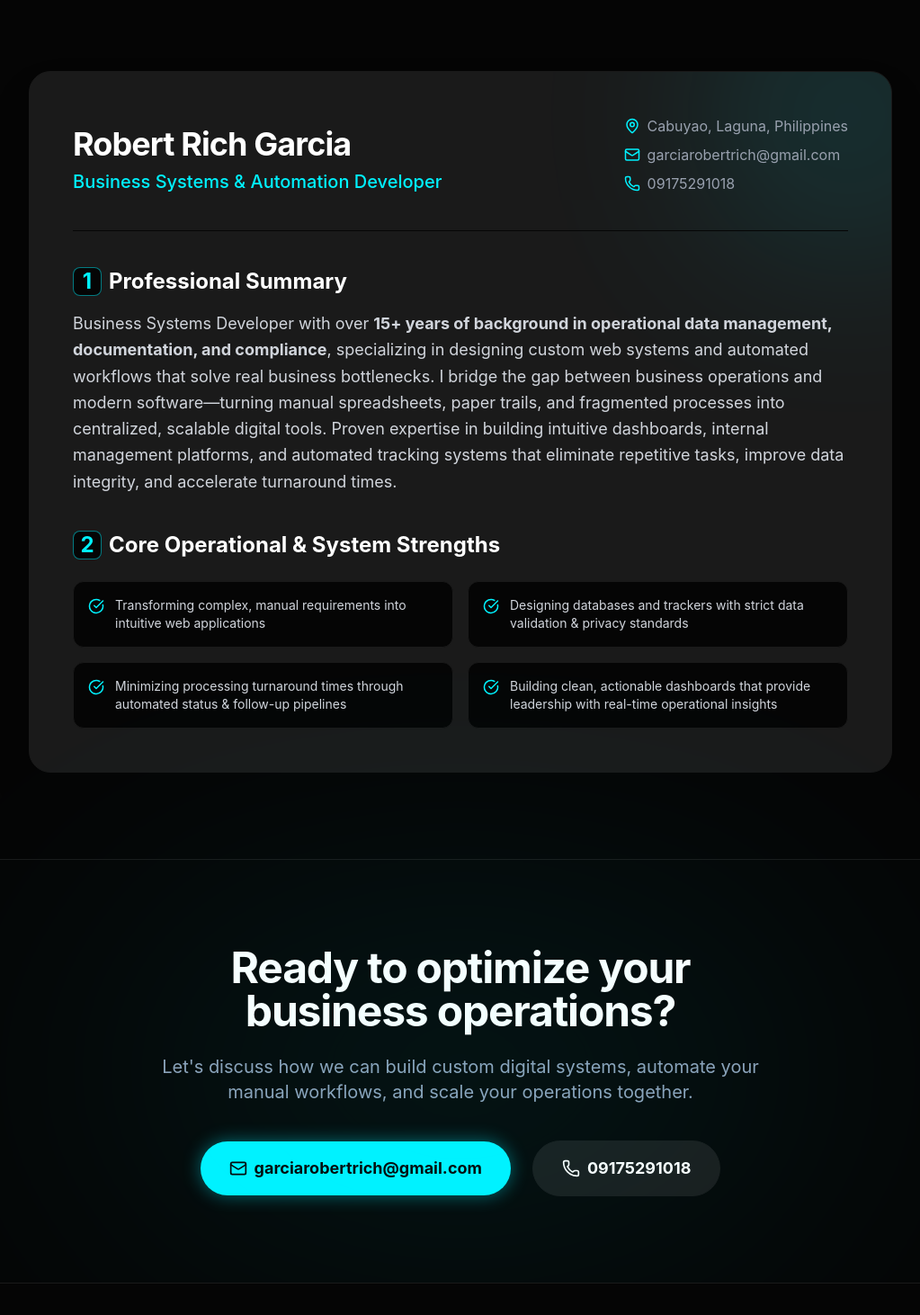
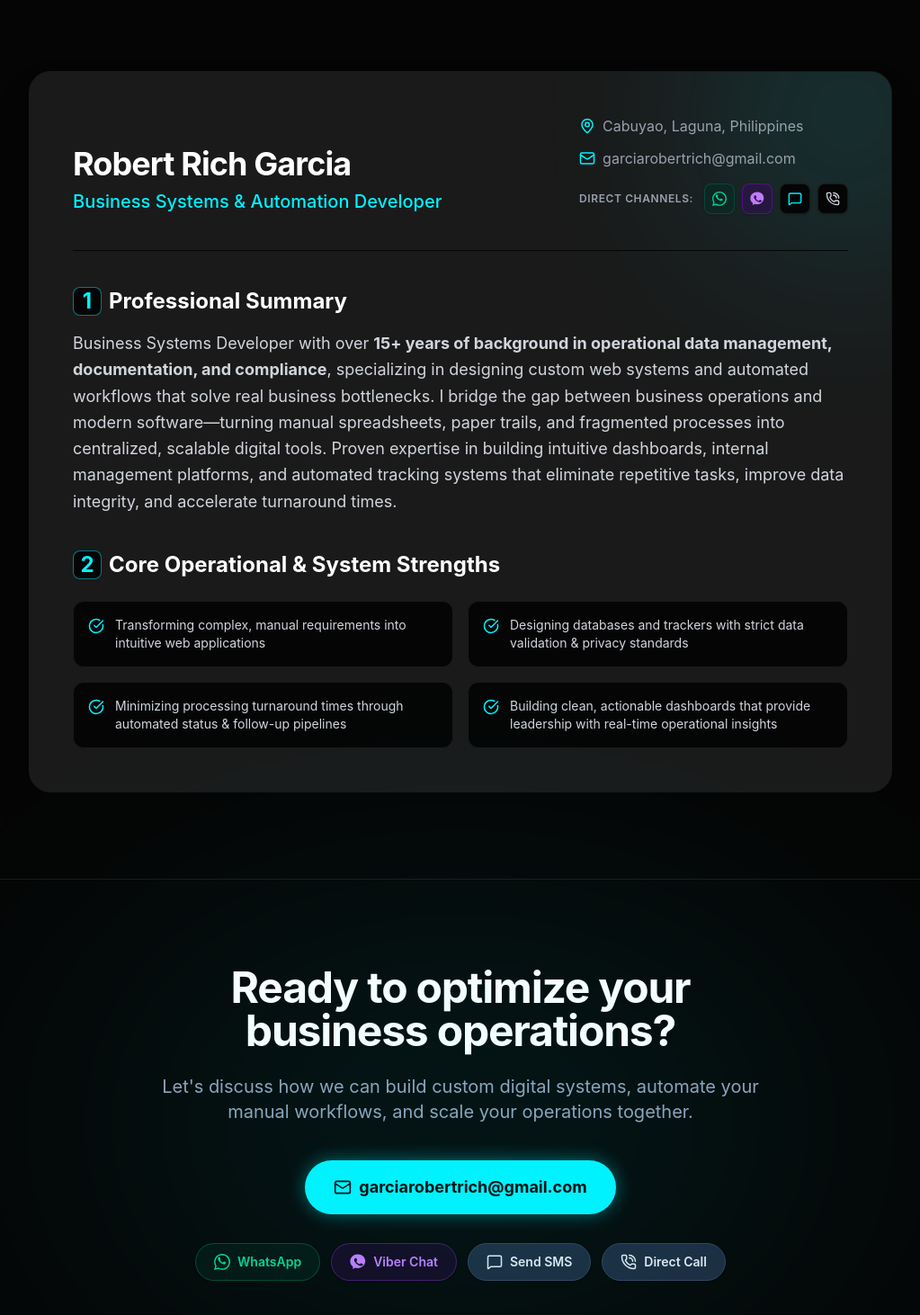
Before and after one commit to digitalmerch4862/portfolio, a React (Vite) app: page / in a window 1280 px wide. Shown: the part 2960-4422 px from the top of the page at 90% size, without its empty margins (128-1151 px from the left). Built offline with nearby package versions, Linux system fonts and the light colour scheme.

Commit message:
Hide raw phone number and add direct WhatsApp, Viber, SMS, and Call trigger buttons

```diff
--- a/src/App.tsx
+++ b/src/App.tsx
@@ -1,5 +1,17 @@
 import React, { useState, useEffect } from 'react';
-import { ArrowRight, BarChart3, Settings, TrendingUp, CheckCircle, ExternalLink, Mail, Phone, MapPin, Moon, Sun, Database, Cpu, Layers, ShieldCheck, Terminal, Code2, Workflow } from 'lucide-react';
+import { ArrowRight, BarChart3, Settings, TrendingUp, CheckCircle, ExternalLink, Mail, MapPin, Moon, Sun, Layers, Workflow, MessageSquare, PhoneCall } from 'lucide-react';
+
+const WhatsAppIcon = ({ size = 20, className = "" }: { size?: number; className?: string }) => (
+  <svg width={size} height={size} viewBox="0 0 24 24" fill="currentColor" className={className}>
+    <path d="M.057 24l1.687-6.163c-1.041-1.804-1.588-3.849-1.587-5.946.003-6.556 5.338-11.891 11.893-11.891 3.181.001 6.167 1.24 8.413 3.488 2.245 2.248 3.481 5.236 3.48 8.414-.003 6.557-5.338 11.892-11.893 11.892-1.99-.001-3.951-.5-5.688-1.448l-6.305 1.654zm6.597-3.807c1.676.995 3.276 1.591 5.316 1.592 5.448 0 9.886-4.434 9.889-9.885.002-5.462-4.415-9.89-9.881-9.892-5.452 0-9.887 4.434-9.889 9.884-.001 2.225.651 3.891 1.746 5.634l-.999 3.648 3.818-.981zm10.741-7.466c-.07-.117-.26-.187-.544-.328-.285-.141-1.688-.832-1.949-.927-.261-.094-.452-.141-.643.141-.191.282-.741.927-.909 1.115-.168.188-.337.212-.621.071-.284-.141-1.2-.442-2.285-1.409-.844-.752-1.414-1.681-1.58-1.963-.166-.282-.018-.435.123-.575.127-.126.284-.329.426-.493.142-.165.19-.282.285-.47.095-.188.047-.353-.024-.494-.071-.141-.643-1.551-.881-2.124-.231-.557-.468-.481-.643-.49-.166-.008-.356-.01-.545-.01-.19 0-.498.071-.759.353-.261.282-1.002.979-1.002 2.388 0 1.41 1.026 2.771 1.168 2.96.143.188 2.019 3.084 4.891 4.325.683.295 1.217.471 1.633.603.687.218 1.312.187 1.807.114.551-.082 1.688-.69 1.926-1.356.237-.666.237-1.237.166-1.356z"/>
+  </svg>
+);
+
+const ViberIcon = ({ size = 20, className = "" }: { size?: number; className?: string }) => (
+  <svg width={size} height={size} viewBox="0 0 24 24" fill="currentColor" className={className}>
+    <path d="M19.78 3.52C17.65 1.54 14.73.57 11.75.57c-6.19 0-11.2 4.7-11.2 10.5 0 3.23 1.53 6.13 3.99 8.08v3.52l3.41-1.87c1.19.33 2.45.51 3.75.51 6.19 0 11.2-4.7 11.2-10.5 0-2.82-1.12-5.46-3.12-7.27zm-1.07 13.1c-.24.71-1.39 1.34-1.95 1.38-.52.04-1.17.06-3.74-.99-3.1-1.26-5.1-4.42-5.26-4.63-.15-.2-1.26-1.68-1.26-3.21 0-1.53.8-2.28 1.09-2.59.29-.31.63-.39.84-.39.21 0 .42 0 .61.01.2.01.47-.08.73.56.27.65.91 2.23.99 2.4.08.17.13.37.03.58-.11.21-.16.34-.32.53-.16.19-.34.42-.48.56-.16.16-.33.34-.14.67.19.33.85 1.4 1.82 2.27 1.25 1.11 2.3 1.46 2.63 1.62.33.17.52.14.72-.08.19-.23.82-.96 1.04-1.29.22-.33.44-.27.74-.16.3.11 1.91.9 2.24 1.06.33.17.55.25.63.39.08.14.08.82-.16 1.53z"/>
+  </svg>
+);
 
 function App() {
   const [isDark, setIsDark] = useState(true);
@@ -259,7 +271,7 @@ function App() {
                     Business Systems & Automation Developer
                   </p>
                 </div>
-                <div className="mt-6 md:mt-0 space-y-2 text-slate-500 dark:text-gray-400 transition-colors">
+                <div className="mt-6 md:mt-0 space-y-3 text-slate-500 dark:text-gray-400 transition-colors">
                   <div className="flex items-center gap-2">
                     <MapPin size={18} className="text-brand-500 dark:text-cyber-blue" />
                     <span>Cabuyao, Laguna, Philippines</span>
@@ -268,9 +280,21 @@ function App() {
                     <Mail size={18} className="text-brand-500 dark:text-cyber-blue" />
                     <a href="mailto:garciarobertrich@gmail.com" className="hover:text-slate-800 dark:hover:text-white transition-colors">garciarobertrich@gmail.com</a>
                   </div>
-                  <div className="flex items-center gap-2">
-                    <Phone size={18} className="text-brand-500 dark:text-cyber-blue" />
-                    <span>09175291018</span>
+                  {/* Quick Chat / Call Icons */}
+                  <div className="flex items-center gap-2 pt-1">
+                    <span className="text-xs font-semibold uppercase tracking-wider text-slate-500 dark:text-gray-400 mr-1">Direct Channels:</span>
+                    <a href="https://wa.me/639175291018" target="_blank" rel="noopener noreferrer" className="p-2 rounded-lg bg-emerald-50 dark:bg-emerald-950/40 border border-emerald-200 dark:border-emerald-800/60 text-emerald-600 dark:text-emerald-400 hover:scale-110 transition-transform shadow-sm" title="WhatsApp Message">
+                      <WhatsAppIcon size={16} />
+                    </a>
+                    <a href="viber://chat?number=%2B639175291018" className="p-2 rounded-lg bg-purple-50 dark:bg-purple-950/40 border border-purple-200 dark:border-purple-800/60 text-purple-600 dark:text-purple-400 hover:scale-110 transition-transform shadow-sm" title="Viber Chat">
+                      <ViberIcon size={16} />
+                    </a>
+                    <a href="sms:+639175291018" className="p-2 rounded-lg bg-slate-100 dark:bg-cyber-dark border border-slate-200 dark:border-cyber-gray text-brand-600 dark:text-cyber-blue hover:scale-110 transition-transform shadow-sm" title="Send SMS">
+                      <MessageSquare size={16} />
+                    </a>
+                    <a href="tel:+639175291018" className="p-2 rounded-lg bg-slate-100 dark:bg-cyber-dark border border-slate-200 dark:border-cyber-gray text-slate-700 dark:text-gray-300 hover:scale-110 transition-transform shadow-sm" title="Instant Direct Call">
+                      <PhoneCall size={16} />
+                    </a>
                   </div>
                 </div>
               </div>
@@ -323,15 +347,46 @@ function App() {
           <p className="text-xl text-slate-400 mb-10 max-w-2xl mx-auto transition-colors">
             Let's discuss how we can build custom digital systems, automate your manual workflows, and scale your operations together.
           </p>
-          <div className="flex flex-col sm:flex-row justify-center items-center gap-6">
+
+          <div className="flex flex-col items-center gap-6">
             <a href="mailto:garciarobertrich@gmail.com" className="inline-flex items-center gap-2 bg-brand-500 dark:bg-cyber-blue text-white dark:text-cyber-dark px-8 py-4 rounded-full font-bold text-lg hover:bg-brand-400 dark:hover:bg-white transition-all shadow-[0_0_20px_rgba(20,184,166,0.2)] dark:shadow-[0_0_20px_rgba(0,242,255,0.4)]">
               <Mail size={20} />
               garciarobertrich@gmail.com
             </a>
-            <a href="tel:09175291018" className="inline-flex items-center gap-2 bg-slate-800 dark:bg-cyber-gray text-white border border-slate-700 dark:border-cyber-gray px-8 py-4 rounded-full font-bold text-lg hover:border-brand-500 dark:hover:border-cyber-blue hover:text-brand-400 dark:hover:text-cyber-blue transition-all">
-              <Phone size={20} />
-              09175291018
-            </a>
+
+            {/* Direct Connect Buttons */}
+            <div className="flex flex-wrap justify-center items-center gap-3 mt-2">
+              <a
+                href="https://wa.me/639175291018"
+                target="_blank"
+                rel="noopener noreferrer"
+                className="inline-flex items-center gap-2 bg-emerald-600/10 border border-emerald-500/30 text-emerald-400 px-5 py-2.5 rounded-full font-semibold text-sm hover:bg-emerald-600 hover:text-white transition-all hover:scale-105 shadow-sm"
+              >
+                <WhatsAppIcon size={18} />
+                WhatsApp
+              </a>
+              <a
+                href="viber://chat?number=%2B639175291018"
+                className="inline-flex items-center gap-2 bg-purple-600/10 border border-purple-500/30 text-purple-400 px-5 py-2.5 rounded-full font-semibold text-sm hover:bg-purple-600 hover:text-white transition-all hover:scale-105 shadow-sm"
+              >
+                <ViberIcon size={18} />
+                Viber Chat
+              </a>
+              <a
+                href="sms:+639175291018"
+                className="inline-flex items-center gap-2 bg-slate-800 text-slate-200 border border-slate-700 px-5 py-2.5 rounded-full font-semibold text-sm hover:border-cyber-blue hover:text-cyber-blue transition-all hover:scale-105 shadow-sm"
+              >
+                <MessageSquare size={18} />
+                Send SMS
+              </a>
+              <a
+                href="tel:+639175291018"
+                className="inline-flex items-center gap-2 bg-slate-800 text-slate-200 border border-slate-700 px-5 py-2.5 rounded-full font-semibold text-sm hover:border-cyber-blue hover:text-cyber-blue transition-all hover:scale-105 shadow-sm"
+              >
+                <PhoneCall size={18} />
+                Direct Call
+              </a>
+            </div>
           </div>
         </div>
       </section>
```
